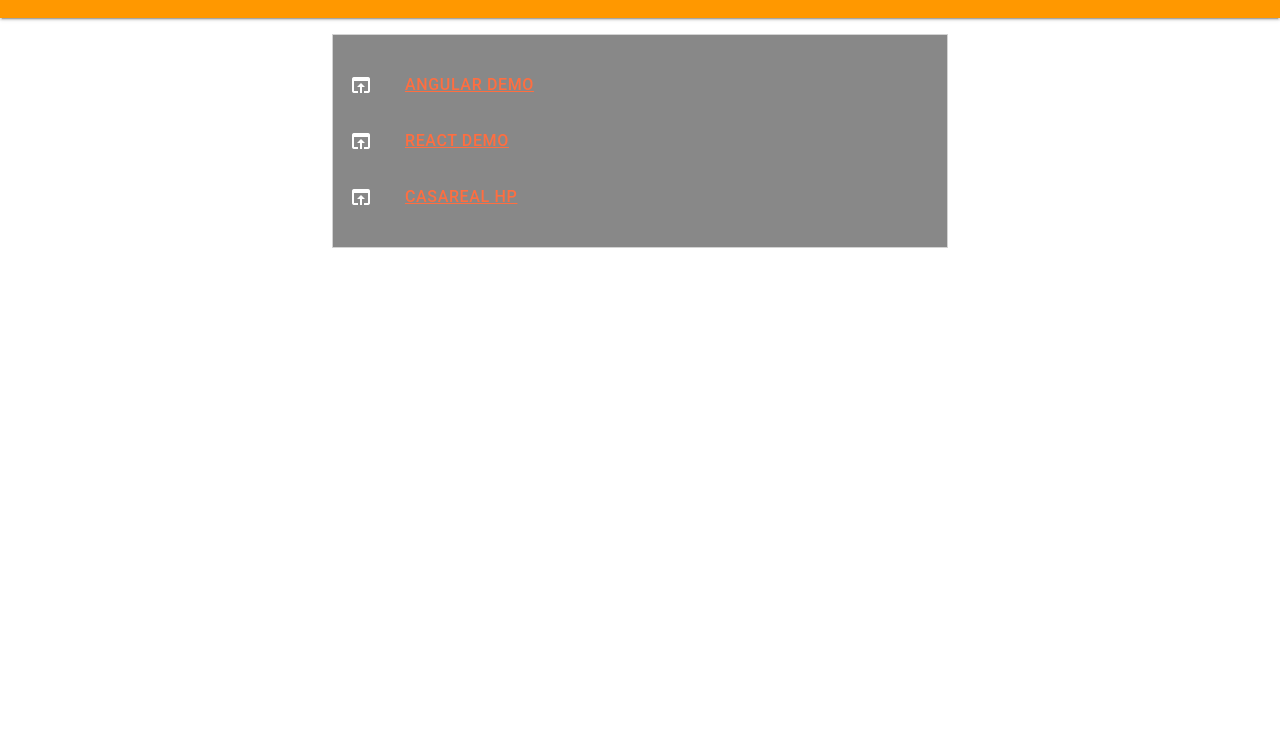
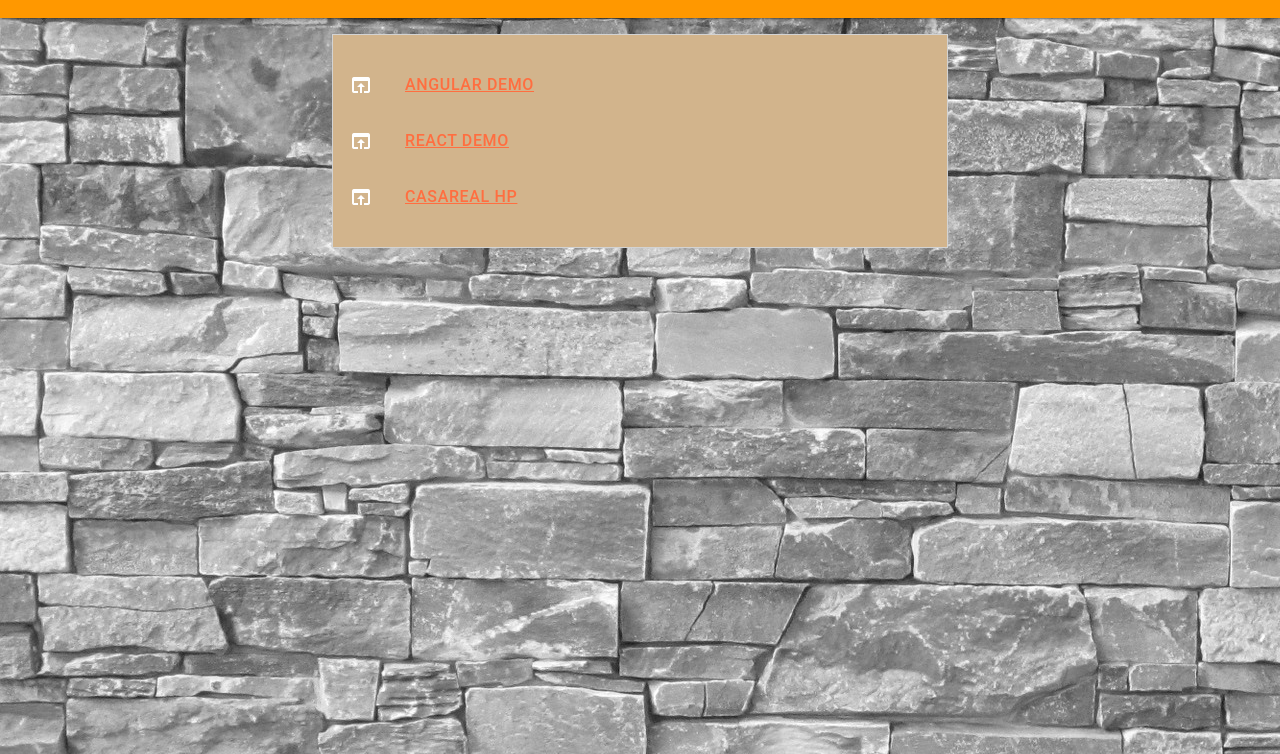
Before and after one commit to masa-ottii/FS_JS, a plain HTML site: page index.html in a window 1280 px wide. Shown: the part 46-800 px from the top of the page. Drawn offline with nearby package versions, Linux system fonts and the light colour scheme.

Commit message:
back image

```diff
--- a/styles.css
+++ b/styles.css
@@ -1,8 +1,11 @@
 .mainbox {
-  background-color:	#888888;
+  background-color:	#d2b48c;
   border: 1px solid lightgray;
 }
 .mdl-layout-title {
   color: rgba(255, 255, 255, 1);
 }
 .mdl-list__item-icon.material-icons { color: rgba(255, 255, 255, 1); }
+main {
+  background-image: url('images/texture-175391_1920.jpg');
+}
```
Also changed, not shown: index.html (+0 -3 lines), images/footer-background.png (deleted), images/texture-175391_1920.jpg (added).
